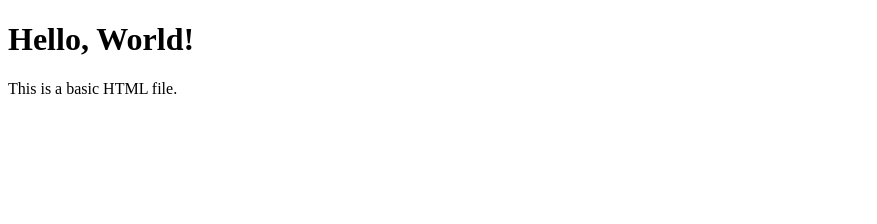
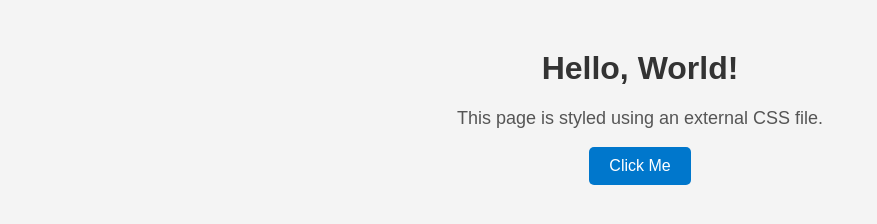
Before and after one commit to abood276/abdullah, a plain HTML site: page index.html in a window 1280 px wide. Shown: the whole page, without its empty margins (0-877 px from the left). Drawn offline with Linux system fonts and the light colour scheme.

Commit message:
add basic css file and link to html file

```diff
--- a/index.html
+++ b/index.html
@@ -2,12 +2,17 @@
 <html lang="en">
 <head>
     <meta charset="UTF-8">
-    <title>My First HTML Page</title>
+    <title>My First Styled Page</title>
+
+    <!-- Link to CSS file -->
+    <link rel="stylesheet" href="style.css">
 </head>
 <body>
 
     <h1>Hello, World!</h1>
-    <p>This is a basic HTML file.</p>
+    <p>This page is styled using an external CSS file.</p>
+
+    <button>Click Me</button>
 
 </body>
 </html>
--- /dev/null
+++ b/style.css
@@ -0,0 +1,35 @@
+/* Reset some default spacing */
+body {
+    margin: 0;
+    padding: 0;
+    font-family: Arial, sans-serif;
+    background-color: #f4f4f4;
+    text-align: center;
+}
+
+/* Heading style */
+h1 {
+    color: #333;
+    margin-top: 50px;
+}
+
+/* Paragraph style */
+p {
+    color: #555;
+    font-size: 18px;
+}
+
+/* Button style */
+button {
+    padding: 10px 20px;
+    font-size: 16px;
+    background-color: #0077cc;
+    color: white;
+    border: none;
+    border-radius: 5px;
+    cursor: pointer;
+}
+
+button:hover {
+    background-color: #005fa3;
+}
```
Also changed, not shown: styal.css (deleted).
